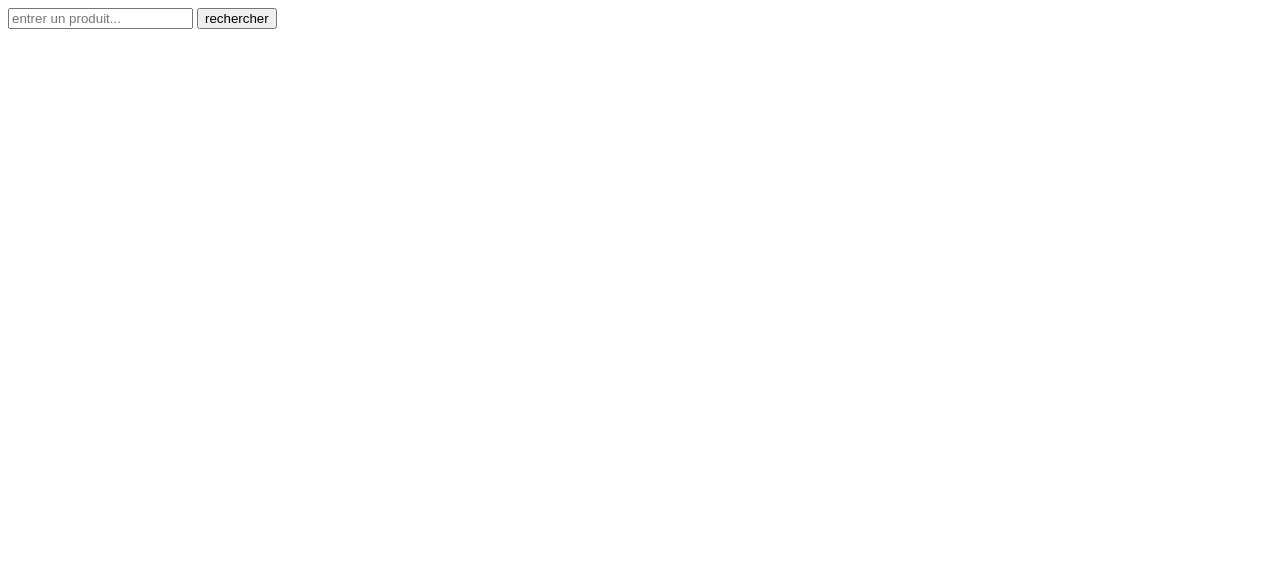
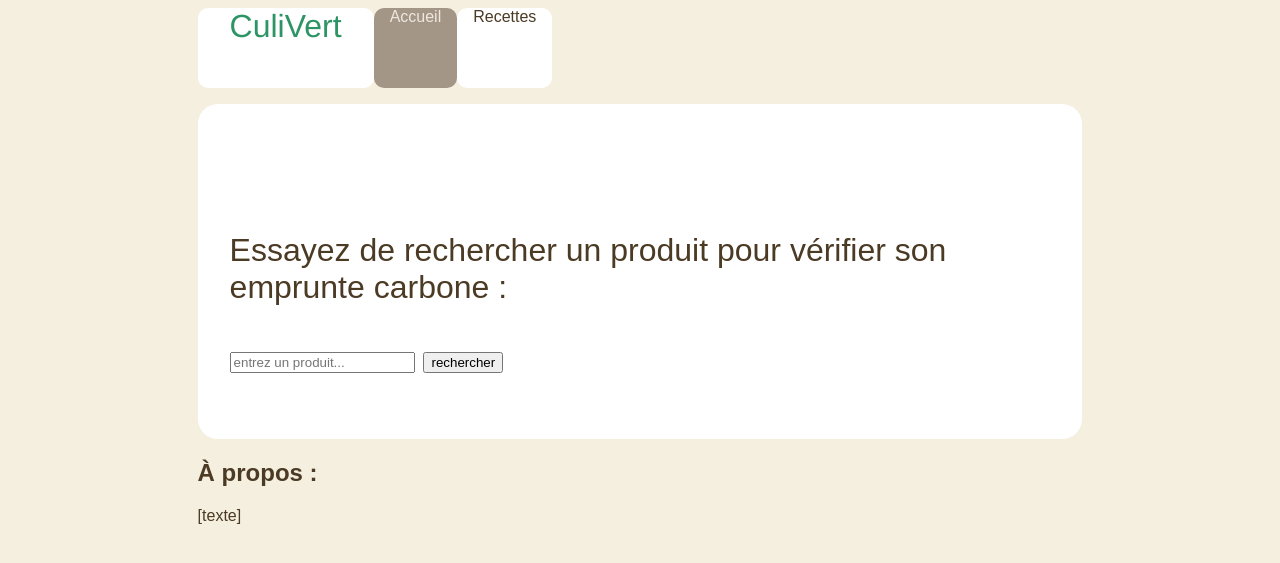
Before and after one commit to fusetim/PPII1, a Flask app: template backend/templates/home.html in a window 1280 px wide. Shown: the top 563 px of the page. Run offline with Flask 3, Linux system fonts and the light colour scheme; the template is opened without the code that fills it, so the values that code supplies are empty.

Commit message:
création de home.css

```diff
--- /dev/null
+++ b/backend/templates/home.css
@@ -0,0 +1,69 @@
+.structure{
+    font-family: 'Arial';
+    display: flex;
+    flex-direction: column;
+    width: 70%;
+    margin-left: 15%;
+}
+
+.logo{
+    display: flex;
+    border-radius: 10px;
+    height: 10vh;
+    align-content: center;
+    background-color: #fff;
+    font-family:'Franklin Gothic Medium';
+    font-size: 32px;
+    color: #2d9465;
+    padding-right: 1em;
+    padding-left: 1em;
+}
+.logo:link{
+    color: #2d9465;
+    text-decoration: none;
+}
+.logo:visited{
+    color: #2d9465;
+    text-decoration: none;
+}
+.logo:active{
+    color: #2d9465;
+    text-decoration: none;
+}
+
+body {
+    background-color: #f5efdf;
+}
+.case{
+    align-self: center;
+    font-size: 2em;
+    display: flex;
+    flex-direction: column;
+    background-color: #fff;
+    border-radius: 20px;
+    padding: 1em;
+    padding-top: 3em;
+    color: #4b3a24;
+}
+nav {
+    display: flex;
+    flex-direction: row;
+    align-items: center;
+    margin-bottom: 1em;
+}
+.tab {
+    background-color: #fff;
+    height: 10vh;
+    border-radius: 10px;
+    padding-left: 1em;
+    padding-right: 1em;
+    color: #4b3a24;
+    text-decoration: none;
+}
+.current {
+    background-color: #a39687;
+    color: #eee7de;
+}
+.about{
+    color: #4b3a24;
+}
--- a/backend/templates/home.html
+++ b/backend/templates/home.html
@@ -1,8 +1,34 @@
 <html>
+    <title>CuliVert</title>
+    <head>
+        <link rel="stylesheet" href="../static/css/home.css">
+        <meta name="viewport" content="width=device-width, initial-scale=1.0">
+        <meta charset="utf-8">
+    </head>
     <body>
-        <form action="/search_ingredients" method="GET">
-            <input type="text" placeholder="entrer un produit..." name="search" required>
-            <input type="submit" value="rechercher">
-        </form>
+        <section class="structure">
+            <nav>
+                <a class="logo" href="/home">CuliVert</h1>
+                <a class="current tab" href="/home">Accueil</a>
+                <a class="tab" href="/recipes">Recettes</a>
+            </nav>
+            <main>
+                <section class="case">
+                    <p class="description">
+                        Essayez de rechercher un produit pour vérifier son emprunte carbone :
+                    </p>
+                    <form class="search_ingredients" action="/search_ingredients" method="GET">
+                        <input type="text" placeholder="entrez un produit..." name="search" required>
+                        <input type="submit" value="rechercher">
+                    </form>
+                </section>
+                <h2 class="about">
+                    À propos :
+                </h2>
+                <p class="about">
+                    [texte]
+                </p>
+            </main>
+        </section>
     </body>
 </html>
--- a/backend/templates/no_result.html
+++ b/backend/templates/no_result.html
@@ -1,4 +1,7 @@
 <html>
+    <head>
+        <meta name="viewport" content="width=device-width, initial-scale=1.0">
+    </head>
     <body>
         <div>
             <p>Aucun Résultat</p>
--- a/backend/templates/recipes.html
+++ b/backend/templates/recipes.html
@@ -1,4 +1,7 @@
 <html>
+    <head>
+        <meta name="viewport" content="width=device-width, initial-scale=1.0">
+    </head>
     <body>
         <form action="/recipes" method="POST">
             <input type="text" placeholder="entrer un produit..." name="search">
--- a/backend/templates/result_ingredients.html
+++ b/backend/templates/result_ingredients.html
@@ -1,4 +1,7 @@
 <html>
+    <head>
+        <meta name="viewport" content="width=device-width, initial-scale=1.0">
+    </head>
     <body>
     <table>
         <tr>
--- a/backend/templates/result_recipes.html
+++ b/backend/templates/result_recipes.html
@@ -1,4 +1,7 @@
 <html>
+    <head>
+        <meta name="viewport" content="width=device-width, initial-scale=1.0">
+    </head>
     <body>
     <table>
         <tr>
```
